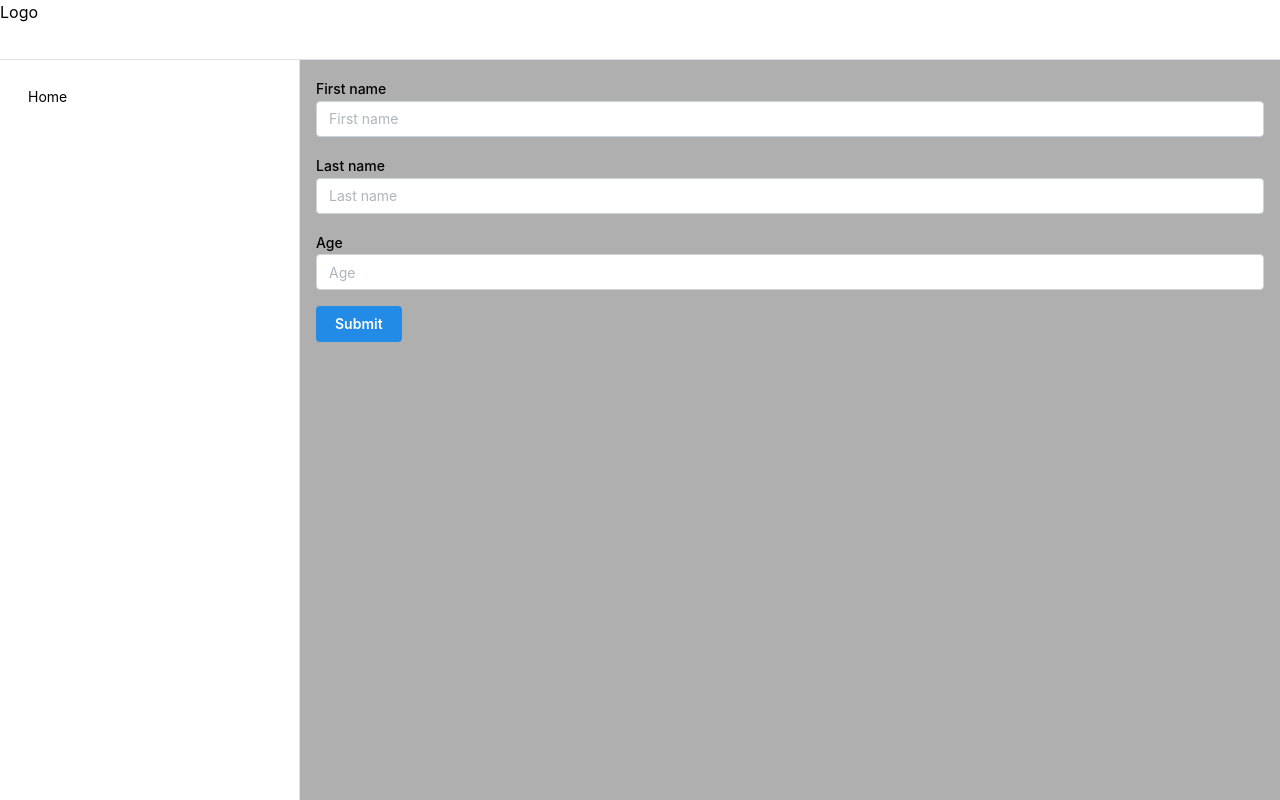
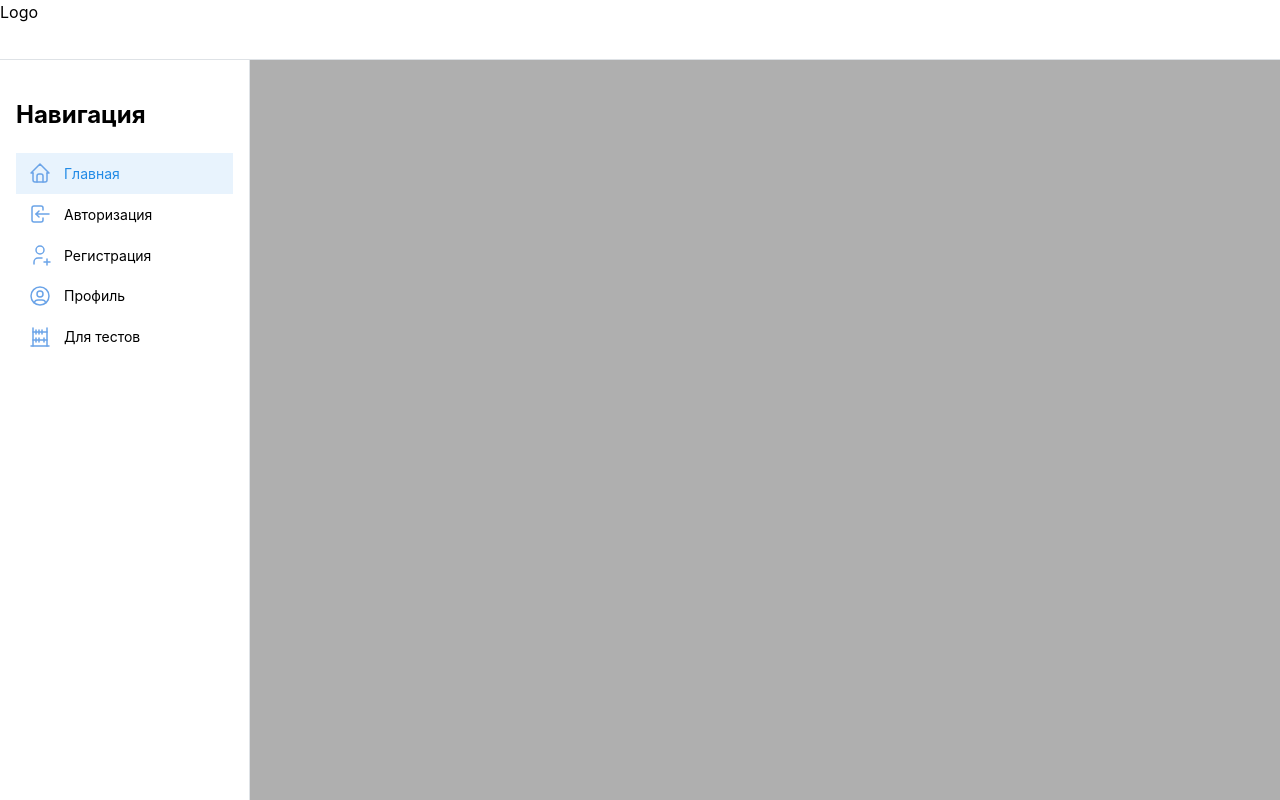
Before and after one commit to BlogPoint-Network/Frontend, a React (Create React App) app: page /test in a window 1280 px wide. Built offline with nearby package versions, Linux system fonts and the light colour scheme; no server answers.

Commit message:
add register login appcomponent

```diff
--- a/src/App.tsx
+++ b/src/App.tsx
@@ -7,6 +7,7 @@ import {useEffect} from "react";
 import useProfile from "./hooks/useProfile";
 import './App.css';
 import AppComponent from "./components/AppComponent";
+
 
 export default function App() {
 
--- a/src/components/AppComponent.tsx
+++ b/src/components/AppComponent.tsx
@@ -12,7 +12,7 @@ const AppComponent = () => {
         <AppShell
             header={{ height: 60 }}
             navbar={{
-                width: 300,
+                width: 250,
                 breakpoint: 'sm',
                 collapsed: { mobile: !opened },
             }}
--- a/src/components/AppRouter.tsx
+++ b/src/components/AppRouter.tsx
@@ -5,7 +5,6 @@ import Login from "../pages/Login";
 import Profile from "../pages/Profile";
 import Register from "../pages/Register";
 import ForTest from "../pages/ForTest";
-import DeleteTest from "../pages/DeleteTest";
 
 const AppRouter = () => {
 
@@ -16,7 +15,6 @@ const AppRouter = () => {
             <Route path="/profile" element={<Profile/>} />
             <Route path="/register" element={<Register/>} />
             <Route path="/test" element={<ForTest/>} />
-            <Route path="/newtest" element={<DeleteTest/>} /> // удалить
         </Routes>
     );
 };
--- a/src/components/MyLink/MyLink.tsx
+++ /dev/null
@@ -1,22 +0,0 @@
-import React from 'react';
-import {NavLink} from "@mantine/core";
-
-type MyLinkProps = {
-    href: string;
-    label: string;
-    icon: object;
-}
-
-const MyLink: React.FC<MyLinkProps> = props => {
-    const [isActive, setIsActive] = React.useState(false);
-
-    return (
-        <NavLink
-            href={props.href}
-            label={props.label}
-
-        />
-    );
-};
-
-export default MyLink;
--- a/src/components/Navigation/Navigation.tsx
+++ b/src/components/Navigation/Navigation.tsx
@@ -1,21 +1,35 @@
-import React from 'react';
-import {IconHome2} from "@tabler/icons-react";
-import MyLink from "../MyLink/MyLink";
+import React, {useState} from 'react';
+import {IconHome, IconUserCircle, IconLogin, IconUserPlus, IconAbacus} from "@tabler/icons-react";
+import {NavLink} from "@mantine/core";
+import {skyBlueColor} from "../../constants";
 
 const Navigation = () => {
     const pages = [
-        {name: "Home", icon: <IconHome2/>, href: '../', label: 'Home'},
-        {name: "Регистрвция", icon: <IconHome2/>, href: '../Register', label: 'Register'},
+        {name: "Главная", icon: IconHome, href: '../', label: 'Главная'},
+        {name: "Авторизация", icon: IconLogin, href: '../Login', label: 'Авторизация'},
+        {name: "Регистрация", icon: IconUserPlus, href: '../Register', label: 'Регистрация'},
+        {name: "Профиль", icon: IconUserCircle, href: '../Profile', label: 'Профиль'},
+        {name: "Тестовая", icon: IconAbacus, href: '../Test', label: 'Для тестов'},
     ]
+    const [active, setActive] = useState(0);
 
-
-
-    return (
-        <>
-
-            <MyLink href={pages[0].href} label={pages[0].label} icon={pages[0].icon} />
-        </>
-    );
+     return (
+         <>
+             <h1>Навигация</h1>
+             {pages.map((page, index) =>
+                 <NavLink
+                     active={index === active}
+                     key={index}
+                     href={page.href}
+                     label={page.label}
+                     leftSection={<page.icon size="1.5rem" stroke={1.5} color={skyBlueColor}/>}
+                     onClick={(e) => {
+                        setActive(index)
+                     }}
+                 />
+             )}
+         </>
+     )
 };
 
 export default Navigation;
--- a/src/constants/index.ts
+++ b/src/constants/index.ts
@@ -1 +1,2 @@
 export const mainBackgroundColor = "#afafaf";
+export const skyBlueColor = "#6BA4E8"
--- a/src/pages/DeleteTest.tsx
+++ /dev/null
@@ -1,38 +0,0 @@
-import { AppShell, Burger } from '@mantine/core';
-import { useDisclosure } from '@mantine/hooks';
-import Header from "../components/Header/Header";
-import Navigation from "../components/Navigation/Navigation";
-
-function DeleteTest() {
-    const [opened, { toggle }] = useDisclosure();
-
-    return (
-        <AppShell
-            header={{ height: 60 }}
-            navbar={{
-                width: 300,
-                breakpoint: 'sm',
-                collapsed: { mobile: !opened },
-            }}
-            padding="md"
-        >
-            <AppShell.Header>
-                <Burger
-                    opened={opened}
-                    onClick={toggle}
-                    hiddenFrom="sm"
-                    size="sm"
-                />
-                <Header/>
-            </AppShell.Header>
-
-            <AppShell.Navbar p="md">
-                <Navigation/>
-            </AppShell.Navbar>
-
-            <AppShell.Main>Main</AppShell.Main>
-        </AppShell>
-    );
-}
-
-export default DeleteTest;
--- a/src/pages/ForTest.tsx
+++ b/src/pages/ForTest.tsx
@@ -1,56 +1,11 @@
-import { useState } from 'react';
-import { useForm } from '@mantine/form';
-import { TextInput, Button, Code } from '@mantine/core';
+import React from 'react';
 
-function ForTest() {
-    const [submittedValues, setSubmittedValues] = useState('');
+const ForTest = () => {
+    return (
+        <div>
 
-    const form = useForm({
-        mode: 'uncontrolled',
-        initialValues: {
-            firstName: '',
-            lastName: '',
-            age: '',
-        },
-    });
+        </div>
+    );
+};
 
-    return (
-        <>
-            <form
-                onSubmit={form.onSubmit((values) => console.log(values))} // form.onSubmit((values) => {console.log(form.values)})
-            >
-                <TextInput
-                    label="First name"
-                    placeholder="First name"
-                    key={form.key('firstName')}
-                    {...form.getInputProps('firstName')}
-                />
-                <TextInput
-                    label="Last name"
-                    placeholder="Last name"
-                    mt="md"
-                    key={form.key('lastName')}
-                    {...form.getInputProps('lastName')}
-                />
-                <TextInput
-                    type="number"
-                    label="Age"
-                    placeholder="Age"
-                    mt="md"
-                    key={form.key('age')}
-                    {...form.getInputProps('age')}
-                />
-                <Button type="submit" mt="md">
-                    Submit
-                </Button>
-            </form>
-
-            {submittedValues && (
-                <Code block mt="md">
-                    {submittedValues}
-                </Code>
-            )}
-        </>
-    );
-}
 export default ForTest;
--- a/src/pages/Login.tsx
+++ b/src/pages/Login.tsx
@@ -2,6 +2,7 @@ import React, {useContext} from 'react';
 import { useForm } from '@mantine/form';
 import { TextInput, Button, Group } from '@mantine/core';
 import {ProfileContext} from "../context";
+import {skyBlueColor} from "../constants";
 
 const Login = () => {
 
@@ -46,7 +47,7 @@ const Login = () => {
                         key={form.key('password')}
                         {...form.getInputProps('password')}
                     />
-                    <Button type="submit" mt="sm">
+                    <Button type="submit" mt="sm" color={skyBlueColor}>
                         Submit
                     </Button>
                 </form>
--- a/src/pages/Register.tsx
+++ b/src/pages/Register.tsx
@@ -2,6 +2,7 @@ import React, {useContext} from 'react';
 import { useForm } from '@mantine/form';
 import { TextInput, Button, Group  } from '@mantine/core';
 import {ProfileContext} from "../context";
+import {skyBlueColor} from "../constants";
 
 const Register = () => {
     const profile = useContext(ProfileContext)
@@ -56,7 +57,7 @@ const Register = () => {
                         {...form.getInputProps('password')}
                     />
                     <TextInput
-                        type="checkPassword"
+                        type="password"
                         mt="sm"
                         label="Подтвердите пароль"
                         placeholder="Пароль"
@@ -64,7 +65,7 @@ const Register = () => {
                         {...form.getInputProps('repeatPassword')}
                     />
 
-                    <Button type="submit" mt="sm">
+                    <Button type="submit" mt="sm" color={skyBlueColor}>
                         Submit
                     </Button>
                 </form>
```
